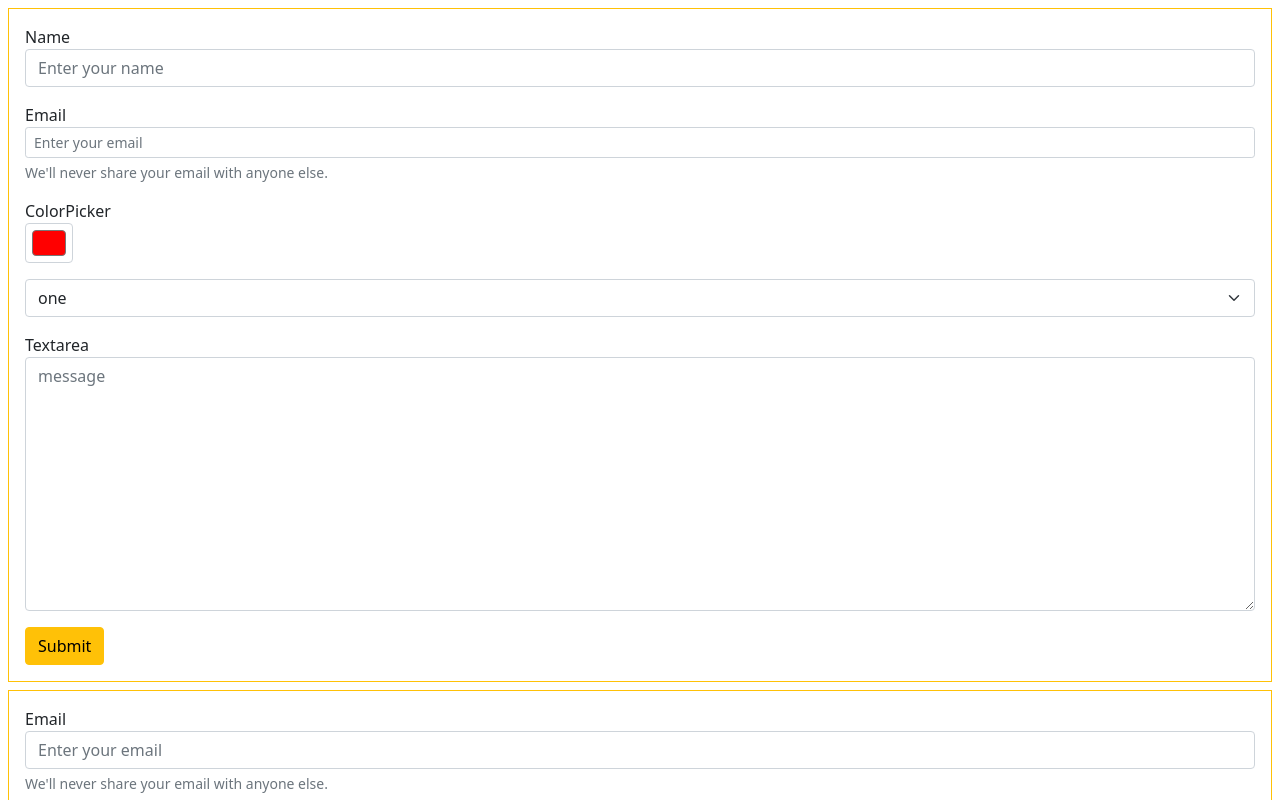
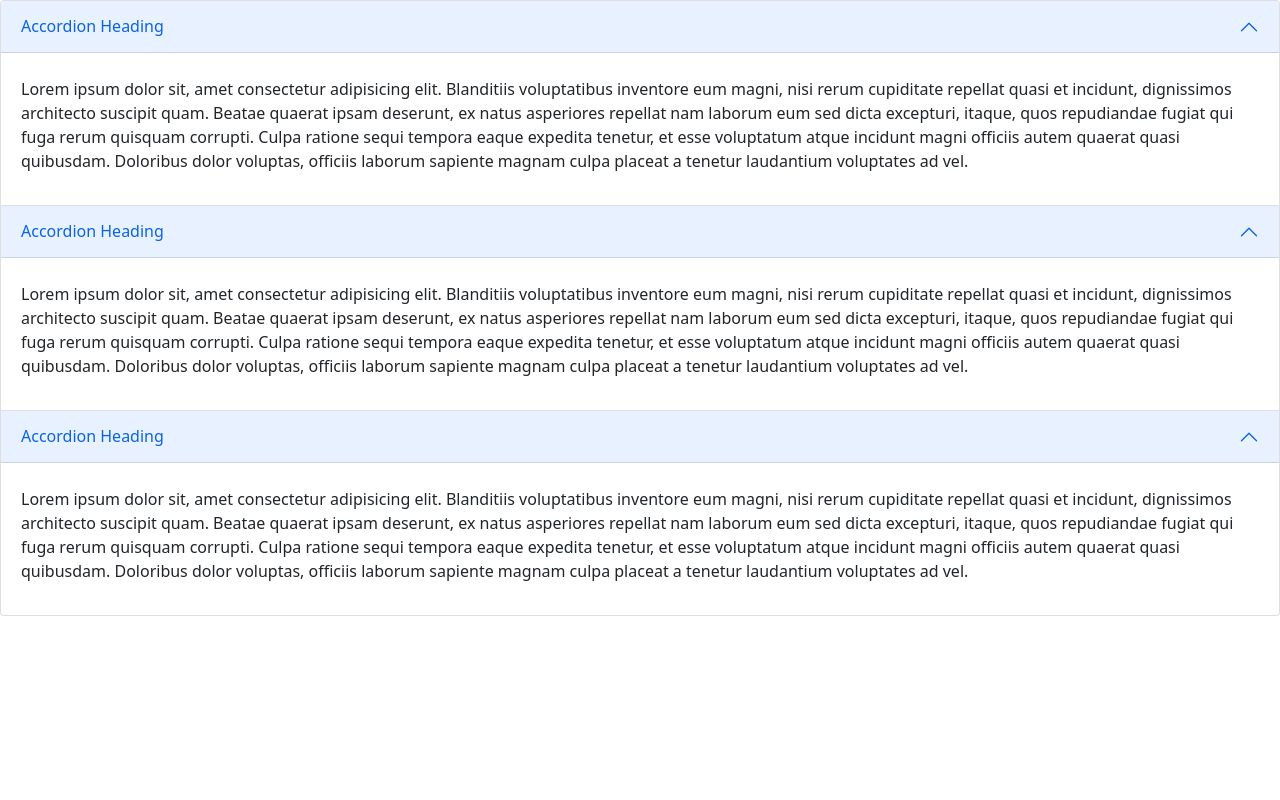
Before and after one commit to abdulmazidakash/bootstrap-version-5, a plain HTML site: page home.html in a window 1280 px wide. Shown: the top 800 px of the page. Drawn offline with Linux system fonts and the light colour scheme.

Commit message:
learning bootstrap accordion

```diff
--- a/home.html
+++ b/home.html
@@ -386,7 +386,10 @@
 			 </table>
 		</div> -->
 
-		<form action="" class="m-2 p-3 border border-warning">
+
+		<!-- bootstrap form here  -->
+
+		<!-- <form action="" class="m-2 p-3 border border-warning">
 			<div class="mb-3">
 				<label for="">Name</label>
 				<input type="text" name="" id="" placeholder="Enter your name" class="form-control">
@@ -442,8 +445,34 @@
 				<label for="">Checkbox</label>
 			</div>
 			<button class="btn btn-primary">Submit</button>
-		</form>
+		</form> -->
 
-		<script src="js/bootstrap.bundle.js"></script>
+		<div class="accordion">
+			<div class="accordion-item">
+				<h2 class="accordion-button" data-bs-target="#childOne" data-bs-toggle="collapse">Accordion Heading</h2>
+				<div id="childOne" class="accordion-collapse collapse show">
+					<div class="accordion-body">
+						<p>Lorem ipsum dolor sit, amet consectetur adipisicing elit. Blanditiis voluptatibus inventore eum magni, nisi rerum cupiditate repellat quasi et incidunt, dignissimos architecto suscipit quam. Beatae quaerat ipsam deserunt, ex natus asperiores repellat nam laborum eum sed dicta excepturi, itaque, quos repudiandae fugiat qui fuga rerum quisquam corrupti. Culpa ratione sequi tempora eaque expedita tenetur, et esse voluptatum atque incidunt magni officiis autem quaerat quasi quibusdam. Doloribus dolor voluptas, officiis laborum sapiente magnam culpa placeat a tenetur laudantium voluptates ad vel.</p>
+					</div>
+				</div>
+			</div>
+			<div class="accordion-item">
+				<h2 class="accordion-button" data-bs-target="#childTwo" data-bs-toggle="collapse">Accordion Heading</h2>
+				<div id="childTwo" class="accordion-collapse collapse show">
+					<div class="accordion-body">
+						<p>Lorem ipsum dolor sit, amet consectetur adipisicing elit. Blanditiis voluptatibus inventore eum magni, nisi rerum cupiditate repellat quasi et incidunt, dignissimos architecto suscipit quam. Beatae quaerat ipsam deserunt, ex natus asperiores repellat nam laborum eum sed dicta excepturi, itaque, quos repudiandae fugiat qui fuga rerum quisquam corrupti. Culpa ratione sequi tempora eaque expedita tenetur, et esse voluptatum atque incidunt magni officiis autem quaerat quasi quibusdam. Doloribus dolor voluptas, officiis laborum sapiente magnam culpa placeat a tenetur laudantium voluptates ad vel.</p>
+					</div>
+				</div>
+			</div>
+			<div class="accordion-item">
+				<h2 class="accordion-button" data-bs-target="#childThree" data-bs-toggle="collapse">Accordion Heading</h2>
+				<div id="childThree" class="accordion-collapse collapse show">
+					<div class="accordion-body">
+						<p>Lorem ipsum dolor sit, amet consectetur adipisicing elit. Blanditiis voluptatibus inventore eum magni, nisi rerum cupiditate repellat quasi et incidunt, dignissimos architecto suscipit quam. Beatae quaerat ipsam deserunt, ex natus asperiores repellat nam laborum eum sed dicta excepturi, itaque, quos repudiandae fugiat qui fuga rerum quisquam corrupti. Culpa ratione sequi tempora eaque expedita tenetur, et esse voluptatum atque incidunt magni officiis autem quaerat quasi quibusdam. Doloribus dolor voluptas, officiis laborum sapiente magnam culpa placeat a tenetur laudantium voluptates ad vel.</p>
+					</div>
+				</div>
+			</div>
+		</div>
+		<script src="js/bootstrap.min.js"></script>
 </body>
 </html>
```
